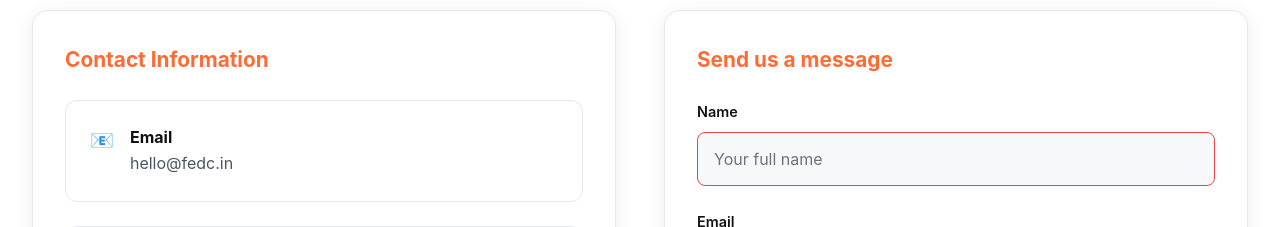
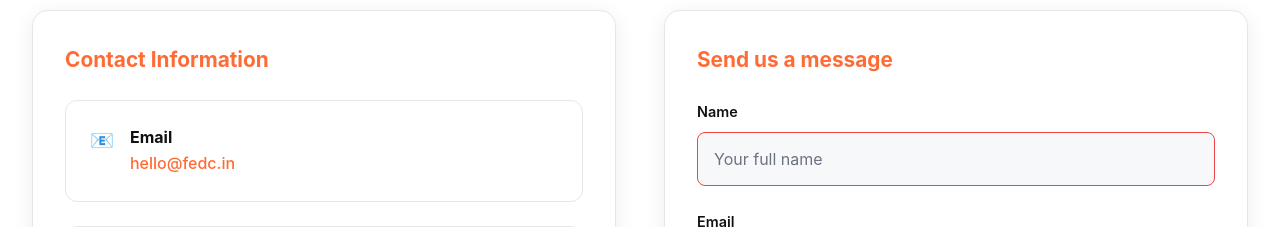
Before and after one commit to Jenish00007/Femoza-Engineers-Design-Consultancy, a React (Create React App) app: page / in a window 1280 px wide. Shown: the part 3080-3307 px from the top of the page. Built offline with nearby package versions, Linux system fonts and the light colour scheme.

Commit message:
bug fix update

```diff
--- a/src/App.css
+++ b/src/App.css
@@ -1026,6 +1026,25 @@ body {
   transform: translateX(5px);
 }
 
+/* Email link styling */
+.contact-item a[href="/contact"],
+.contact-item a[href="/contact"]:visited,
+.footer-contact a[href="/contact"],
+.footer-contact a[href="/contact"]:visited {
+  color: var(--orange-primary);
+  font-weight: 500;
+  cursor: pointer;
+  text-decoration: none;
+  transition: all 0.3s ease;
+}
+
+.contact-item a[href="/contact"]:hover,
+.footer-contact a[href="/contact"]:hover {
+  color: var(--orange-secondary);
+  border-bottom-color: var(--orange-secondary);
+  transform: translateX(5px);
+}
+
 /* Forms */
 .contact-form {
   background: var(--bg-card);
--- a/src/App.js
+++ b/src/App.js
@@ -153,7 +153,7 @@ function App() {
                     Building, Kankanady, Mangalore-575002<br/>
                     Karnataka, India</p>
                 <p>📞 +91 9108101524</p>
-                <p>📧 hello@fedc.in</p>
+                <p>📧 <Link to="/contact" onClick={handleNavigate}>hello@fedc.in</Link></p>
               </div>
 
 
--- a/src/pages/AboutPage.js
+++ b/src/pages/AboutPage.js
@@ -1,4 +1,5 @@
 import React from 'react';
+import { Link } from 'react-router-dom';
 import '../App.css';
 import aboutUsImage from '../assets/about_us.png';
 
@@ -136,7 +137,7 @@ const AboutPage = () => {
           </p>
           <div className="cta-buttons" style={{ justifyContent: 'center' }}>
             <a href="#contact" className="btn btn-primary">Work With Us</a>
-            <a href="mailto:info@empireconstructionvis.com" className="btn btn-secondary">Get In Touch</a>
+            <Link to="/contact" className="btn btn-secondary">Get In Touch</Link>
           </div>
         </div>
       </section>
--- a/src/pages/ContactPage.js
+++ b/src/pages/ContactPage.js
@@ -1,4 +1,5 @@
 import React, { useRef, useState } from 'react';
+import { Link } from 'react-router-dom';
 import '../App.css';
 import emailjs from '@emailjs/browser';
 
@@ -67,9 +68,9 @@ const ContactPage = () => {
               <span>📧</span>
               <div>
                 <strong>Email</strong><br />
-                <a href="mailto:hello@fedc.in">
+                <Link to="/contact">
                   hello@fedc.in
-                </a>
+                </Link>
               </div>
             </div>
 
--- a/src/pages/HomePage.js
+++ b/src/pages/HomePage.js
@@ -185,7 +185,7 @@ const HomePage = () => {
               <span>📧</span>
               <div>
                 <strong>Email</strong><br/>
-                hello@fedc.in
+                <Link to="/contact">hello@fedc.in</Link>
               </div>
             </div>
             <div className="contact-item">
```
